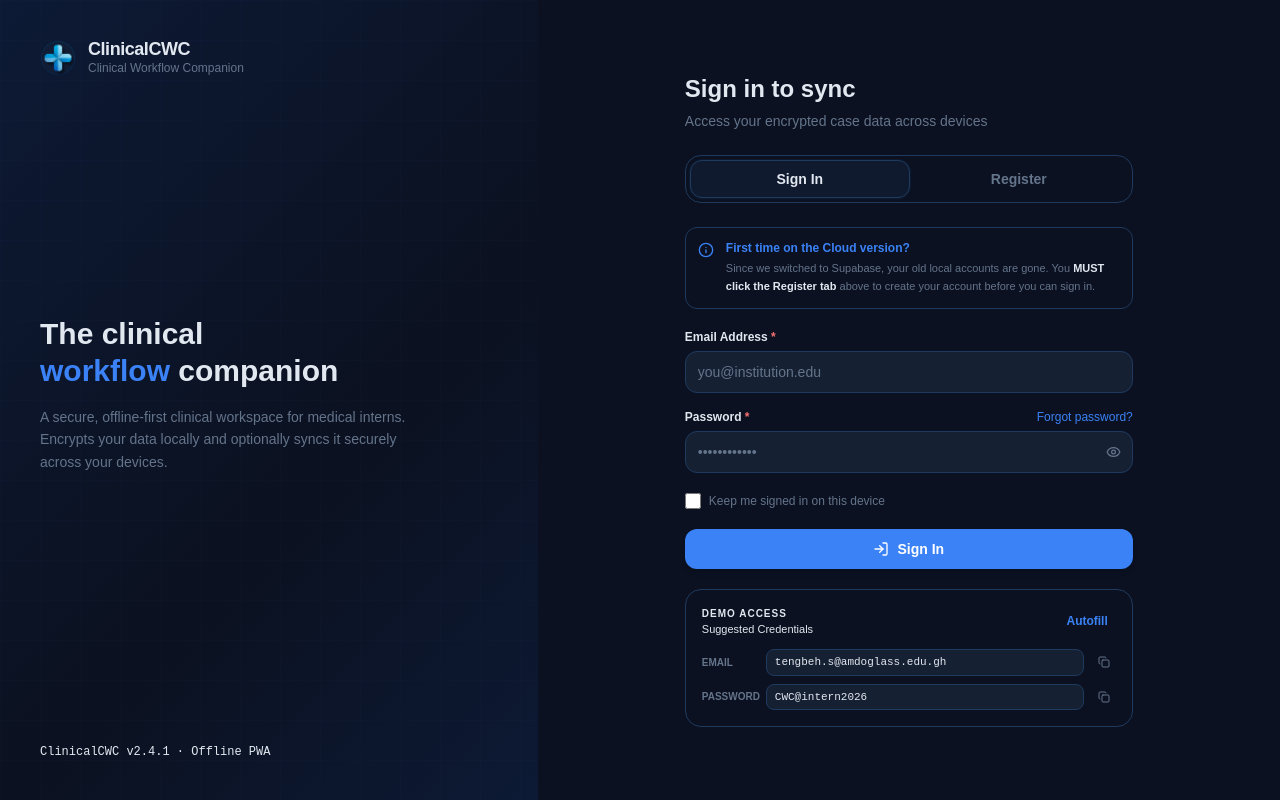
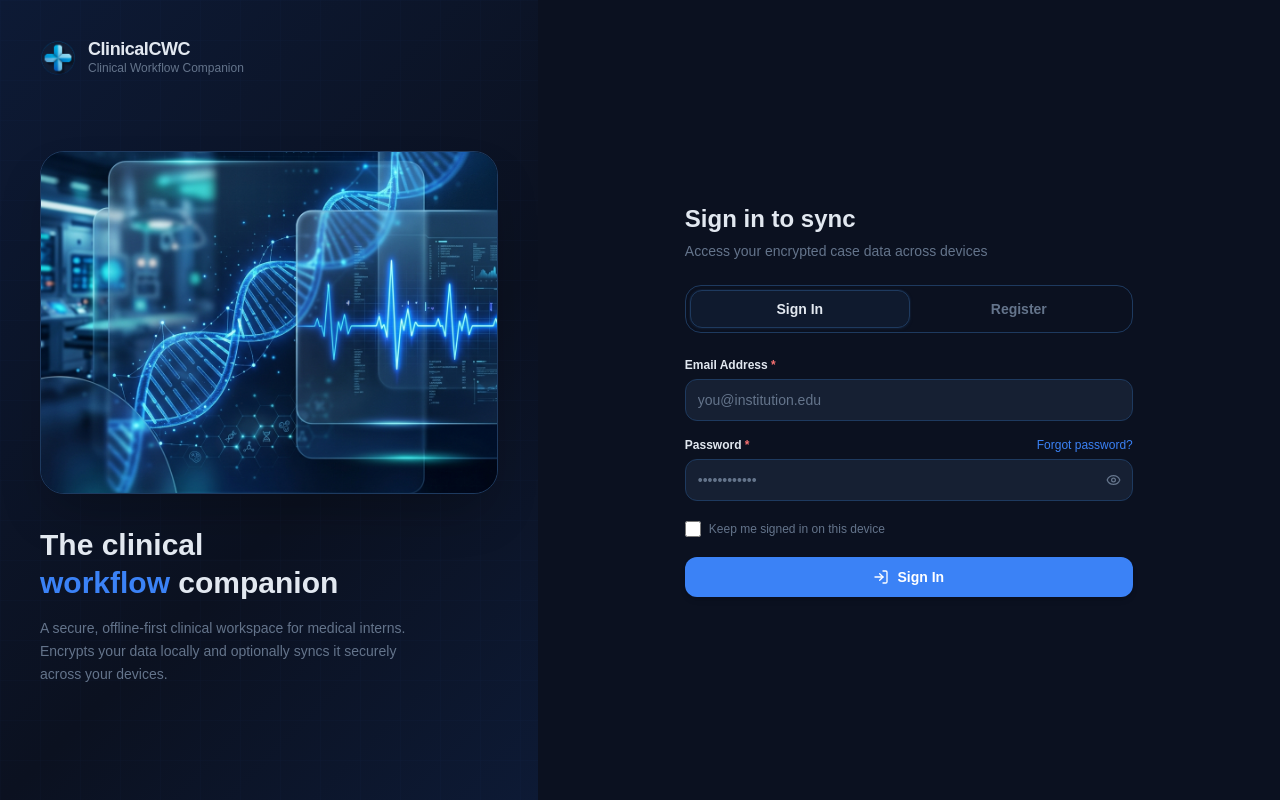
Before and after one commit to EpatusDataNinja/clinicalcwc, a Next.js app in the folder apps/web/: page /login in a window 1280 px wide. Built offline with nearby package versions, Linux system fonts and the light colour scheme.

Commit message:
feat: optimize performance and enhance login UI

```diff
--- a/apps/web/src/app/(dashboard)/layout.tsx
+++ b/apps/web/src/app/(dashboard)/layout.tsx
@@ -6,6 +6,7 @@ import { useCaseStore } from '@/lib/store';
 import { useRouter, usePathname } from 'next/navigation';
 import { Menu } from 'lucide-react';
 import AppLogo from '@/components/ui/AppLogo';
+import AppInitializer from '@/components/AppInitializer';
 
 export default function DashboardLayout({
   children,
@@ -14,6 +15,7 @@ export default function DashboardLayout({
 }) {
   const router = useRouter();
   const pathname = usePathname();
+  // Fix 9: Use selector instead of subscribing to entire store
   const authToken = useCaseStore((state) => state.authToken);
   const [isMobileMenuOpen, setIsMobileMenuOpen] = useState(false);
 
@@ -40,6 +42,9 @@ export default function DashboardLayout({
 
   return (
     <div className="flex h-screen overflow-hidden bg-background">
+      {/* Fix 2: AppInitializer moved here from root layout */}
+      <AppInitializer />
+
       {/* Desktop Sidebar */}
       <div className="hidden lg:flex shrink-0 h-full border-r border-border">
         <Sidebar />
--- a/apps/web/src/app/(dashboard)/settings/page.tsx
+++ b/apps/web/src/app/(dashboard)/settings/page.tsx
@@ -28,8 +28,16 @@ import {
 } from 'lucide-react';
 
 export default function SettingsPage() {
-  const store = useCaseStore();
-  const { encryptionPasscode, setEncryptionPasscode, authToken, setSyncStatus, syncStatus, setPendingSyncCount, pendingSyncCount, setLastSyncAt, lastSyncAt } = store;
+  // Fix 9: Use individual selectors instead of subscribing to entire store
+  const encryptionPasscode = useCaseStore((s) => s.encryptionPasscode);
+  const setEncryptionPasscode = useCaseStore((s) => s.setEncryptionPasscode);
+  const authToken = useCaseStore((s) => s.authToken);
+  const setSyncStatus = useCaseStore((s) => s.setSyncStatus);
+  const syncStatus = useCaseStore((s) => s.syncStatus);
+  const setPendingSyncCount = useCaseStore((s) => s.setPendingSyncCount);
+  const pendingSyncCount = useCaseStore((s) => s.pendingSyncCount);
+  const setLastSyncAt = useCaseStore((s) => s.setLastSyncAt);
+  const lastSyncAt = useCaseStore((s) => s.lastSyncAt);
 
   const [localPasscode, setLocalPasscode] = useState('');
   const [confirmLocalPasscode, setConfirmLocalPasscode] = useState('');
--- a/apps/web/src/app/layout.tsx
+++ b/apps/web/src/app/layout.tsx
@@ -2,7 +2,6 @@ import React from 'react';
 import type { Metadata, Viewport } from 'next';
 import '@/styles/tailwind.css';
 import { Toaster } from 'sonner';
-import AppInitializer from '@/components/AppInitializer';
 
 export const viewport: Viewport = {
   width: 'device-width',
@@ -32,7 +31,7 @@ export default function RootLayout({
         <link rel="apple-touch-icon" href="/assets/images/app_logo.png" />
         </head>
       <body>
-        <AppInitializer />
+        {/* AppInitializer removed from root — now in dashboard layout only */}
         {children}
         <Toaster
           position="bottom-right"
@@ -48,10 +47,20 @@ export default function RootLayout({
         <script
           dangerouslySetInnerHTML={{
             __html: `
+              // Fix 6: Only register service worker in production
+              // In dev, unregister any stale service workers to prevent caching issues
               if ('serviceWorker' in navigator) {
-                window.addEventListener('load', function() {
-                  navigator.serviceWorker.register('/sw.js').catch(function() {});
-                });
+                if (location.hostname === 'localhost' || location.hostname === '127.0.0.1') {
+                  // Development: unregister any stale SW
+                  navigator.serviceWorker.getRegistrations().then(function(registrations) {
+                    registrations.forEach(function(reg) { reg.unregister(); });
+                  });
+                } else {
+                  // Production: register SW
+                  window.addEventListener('load', function() {
+                    navigator.serviceWorker.register('/sw.js').catch(function() {});
+                  });
+                }
               }
             `,
           }}
--- a/apps/web/src/app/login/components/AuthContent.tsx
+++ b/apps/web/src/app/login/components/AuthContent.tsx
@@ -46,8 +46,20 @@ export default function AuthContent() {
             </div>
           </div>
 
-            <div className="flex-1 flex flex-col justify-center">
-              <div className="mb-8 max-w-sm">
+            <div className="flex-1 flex flex-col justify-center relative">
+              {/* Hero Image / Banner - Can be configured via Admin Dashboard */}
+              <div className="relative w-full aspect-video md:aspect-[4/3] rounded-2xl overflow-hidden mb-8 border border-border shadow-2xl group">
+                <div className="absolute inset-0 bg-primary/20 mix-blend-overlay z-10 transition-opacity duration-500 group-hover:opacity-0" />
+                <AppImage
+                  src="/assets/images/login_hero.png"
+                  alt="Clinical Workflow Companion"
+                  fill
+                  className="object-cover transform transition-transform duration-700 group-hover:scale-105"
+                  unoptimized={true}
+                />
+              </div>
+
+              <div className="max-w-sm relative z-20">
                 <h2 className="text-3xl font-bold text-foreground leading-tight">
                   The clinical <br />
                   <span className="text-primary">workflow</span> companion
@@ -59,9 +71,7 @@ export default function AuthContent() {
             </div>
 
           {/* Footer */}
-          <div className="text-xs text-muted-foreground/50 font-mono">
-            ClinicalCWC v2.4.1 · Offline PWA
-          </div>
+          {/* Footer removed per user request */}
         </div>
       </div>
       {/* Right Panel — Form */}
--- a/apps/web/src/app/login/components/LoginForm.tsx
+++ b/apps/web/src/app/login/components/LoginForm.tsx
@@ -3,9 +3,10 @@
 import React, { useState } from 'react';
 import { useForm } from 'react-hook-form';
 import { toast } from 'sonner';
-import { Eye, EyeOff, Loader2, AlertCircle, LogIn, Copy, Check, Info } from 'lucide-react';
+import { Eye, EyeOff, Loader2, AlertCircle, LogIn } from 'lucide-react';
 import { login } from '@/lib/authService';
 import { pullRemoteSnapshot, runSync } from '@/lib/syncService';
+import { useRouter } from 'next/navigation';
 
 interface LoginFormData {
   email: string;
@@ -13,51 +14,46 @@ interface LoginFormData {
   rememberMe: boolean;
 }
 
-const DEMO_CREDENTIALS = {
-  email: 'tengbeh.s@amdoglass.edu.gh',
-  password: 'CWC@intern2026',
-};
-
 export default function LoginForm() {
   const [showPassword, setShowPassword] = useState(false);
   const [isSubmitting, setIsSubmitting] = useState(false);
-  const [copiedField, setCopiedField] = useState<string | null>(null);
+  const router = useRouter();
 
   const {
     register,
     handleSubmit,
     setError,
-    setValue,
     formState: { errors },
   } = useForm<LoginFormData>({
     defaultValues: { rememberMe: false },
   });
 
-  const copyToClipboard = async (text: string, field: string) => {
-    await navigator.clipboard.writeText(text);
-    setCopiedField(field);
-    setTimeout(() => setCopiedField(null), 2000);
-  };
-
-  const autofillDemo = () => {
-    setValue('email', DEMO_CREDENTIALS.email);
-    setValue('password', DEMO_CREDENTIALS.password);
-    toast.info('Credentials filled!', {
-      description: 'If this is your first visit, click the Register tab above to create this account.',
-    });
-  };
-
   const onSubmit = async (data: LoginFormData) => {
     setIsSubmitting(true);
     try {
       const result = await login(data.email, data.password);
-      await runSync(result.token);
-      await pullRemoteSnapshot(result.token);
-      setIsSubmitting(false);
+
+      // Fix 4: Use router.replace for instant client-side navigation
+      // Fix 5: Navigate immediately — sync in background
       toast.success('Signed in successfully', {
-        description: 'Encrypted cases synced from your workspace.',
+        description: 'Syncing your encrypted cases...',
       });
-      window.location.href = '/';
+      router.replace('/');
+
+      // Fix 5: Fire-and-forget sync — don't block the user
+      Promise.all([
+        runSync(result.token),
+        pullRemoteSnapshot(result.token),
+      ]).then(() => {
+        toast.success('Sync complete', {
+          description: 'All encrypted cases are up to date.',
+        });
+      }).catch((syncErr) => {
+        console.warn('Background sync failed:', syncErr);
+        toast.info('Sync pending', {
+          description: 'Your data will sync when the connection is stable.',
+        });
+      });
     } catch (error) {
       setIsSubmitting(false);
       const msg = error instanceof Error ? error.message : 'Invalid credentials';
@@ -74,17 +70,6 @@ export default function LoginForm() {
 
   return (
     <div className="space-y-5">
-      {/* First-time User Warning */}
-      <div className="p-3 rounded-lg bg-primary/10 border border-primary/20 flex gap-3 animate-pulse-subtle">
-        <Info size={16} className="text-primary shrink-0 mt-0.5" />
-        <div className="space-y-1">
-          <p className="text-xs font-bold text-primary">First time on the Cloud version?</p>
-          <p className="text-[11px] text-muted-foreground leading-relaxed">
-            Since we switched to Supabase, your old local accounts are gone. You <span className="font-bold text-foreground">MUST click the Register tab</span> above to create your account before you can sign in.
-          </p>
-        </div>
-      </div>
-
       <form onSubmit={handleSubmit(onSubmit)} className="space-y-4">
         {/* Email */}
         <div>
@@ -184,45 +169,6 @@ export default function LoginForm() {
           )}
         </button>
       </form>
-
-      {/* Demo Credentials */}
-      <div className="rounded-xl border border-border bg-muted/30 p-4 mt-6">
-        <div className="flex items-center justify-between mb-3">
-          <div className="flex flex-col">
-            <p className="text-[10px] font-bold uppercase tracking-widest text-muted-foreground/60">Demo Access</p>
-            <p className="text-[11px] font-medium text-foreground">Suggested Credentials</p>
-          </div>
-          <button
-            onClick={autofillDemo}
-            className="text-xs text-primary font-bold hover:underline px-2 py-1 rounded bg-primary/5 hover:bg-primary/10 transition-all"
-          >
-            Autofill
-          </button>
-        </div>
-        <div className="space-y-2">
-          {[
-            { field: 'email', label: 'Email', value: DEMO_CREDENTIALS.email },
-            { field: 'password', label: 'Password', value: DEMO_CREDENTIALS.password },
-          ].map((c) => (
-            <div key={`cred-${c.field}`} className="flex items-center gap-2">
-              <span className="text-[10px] font-bold text-muted-foreground w-14 shrink-0 uppercase">{c.label}</span>
-              <code className="flex-1 text-[11px] font-mono text-foreground bg-input border border-border px-2 py-1 rounded truncate">
-                {c.value}
-              </code>
-              <button
-                onClick={() => copyToClipboard(c.value, c.field)}
-                className="p-1.5 rounded hover:bg-muted text-muted-foreground hover:text-foreground transition-all"
-              >
-                {copiedField === c.field ? (
-                  <Check size={12} className="text-emerald-400" />
-                ) : (
-                  <Copy size={12} />
-                )}
-              </button>
-            </div>
-          ))}
-        </div>
-      </div>
     </div>
   );
 }
--- a/apps/web/src/app/login/components/RegisterForm.tsx
+++ b/apps/web/src/app/login/components/RegisterForm.tsx
@@ -7,6 +7,7 @@ import { Eye, EyeOff, Loader2, AlertCircle, UserPlus } from 'lucide-react';
 import Link from 'next/link';
 import { registerAccount } from '@/lib/authService';
 import { runSync } from '@/lib/syncService';
+import { useRouter } from 'next/navigation';
 
 interface RegisterFormData {
   fullName: string;
@@ -22,6 +23,8 @@ export default function RegisterForm() {
   const [showPassword, setShowPassword] = useState(false);
   const [showConfirm, setShowConfirm] = useState(false);
   const [isSubmitting, setIsSubmitting] = useState(false);
+  // Fix 4: Use Next.js router for client-side navigation
+  const router = useRouter();
 
   const {
     register,
@@ -40,12 +43,17 @@ export default function RegisterForm() {
         password: data.password,
         name: data.fullName,
       });
-      await runSync(result.token);
-      setIsSubmitting(false);
+
+      // Fix 4: Use router.replace for instant client-side navigation
       toast.success('Account created!', {
         description: `Welcome, ${data.fullName}. Your workspace is ready.`,
       });
-      window.location.href = '/';
+      router.replace('/');
+
+      // Fix 5: Fire-and-forget sync — don't block the user
+      runSync(result.token).catch((syncErr) => {
+        console.warn('Background sync failed:', syncErr);
+      });
     } catch (error) {
       setIsSubmitting(false);
       toast.error(error instanceof Error ? error.message : 'Registration failed');
--- a/apps/web/src/components/ui/AppImage.tsx
+++ b/apps/web/src/components/ui/AppImage.tsx
@@ -1,7 +1,42 @@
 'use client';
 
-import React, { useState, useCallback, useMemo, memo } from 'react';
+import React, { useState, useCallback, useMemo, memo, Component, type ErrorInfo, type ReactNode } from 'react';
 import Image from 'next/image';
+
+// Fix 3: ErrorBoundary to prevent image errors from crashing the entire page
+class ImageErrorBoundary extends Component<
+  { children: ReactNode; fallbackSrc: string; width?: number; height?: number; alt: string },
+  { hasError: boolean }
+> {
+  constructor(props: { children: ReactNode; fallbackSrc: string; width?: number; height?: number; alt: string }) {
+    super(props);
+    this.state = { hasError: false };
+  }
+
+  static getDerivedStateFromError(): { hasError: boolean } {
+    return { hasError: true };
+  }
+
+  componentDidCatch(error: Error, errorInfo: ErrorInfo) {
+    console.warn('AppImage ErrorBoundary caught:', error.message);
+  }
+
+  render() {
+    if (this.state.hasError) {
+      // Render a simple fallback <img> tag — no next/image optimization to avoid further crashes
+      return (
+        <img
+          src={this.props.fallbackSrc}
+          alt={this.props.alt}
+          width={this.props.width || 40}
+          height={this.props.height || 40}
+          style={{ objectFit: 'cover' }}
+        />
+      );
+    }
+    return this.props.children;
+  }
+}
 
 interface AppImageProps {
     src: string;
@@ -37,20 +72,27 @@ const AppImage = memo(function AppImage({
     onClick,
     fallbackSrc = '/assets/images/no_image.png',
     loading = 'lazy',
-    unoptimized = false,
+    unoptimized: unoptimizedProp,
     ...props
 }: AppImageProps) {
     const [imageSrc, setImageSrc] = useState(src);
     const [isLoading, setIsLoading] = useState(true);
     const [hasError, setHasError] = useState(false);
 
+    // Fix 3: Determine if unoptimized should be forced
+    // External URLs and local assets should skip the optimization pipeline to prevent crashes
     const isExternalUrl = useMemo(() => typeof imageSrc === 'string' && imageSrc.startsWith('http'), [imageSrc]);
-    const resolvedUnoptimized = unoptimized || isExternalUrl;
+    const isLocalAsset = useMemo(() => typeof imageSrc === 'string' && imageSrc.startsWith('/'), [imageSrc]);
+    const resolvedUnoptimized = unoptimizedProp !== undefined ? unoptimizedProp : (isExternalUrl || isLocalAsset);
 
     const handleError = useCallback(() => {
+        try {
             if (!hasError && imageSrc !== fallbackSrc) {
                 setImageSrc(fallbackSrc);
                 setHasError(true);
+            }
+        } catch {
+            // Prevent cascade failures
         }
         setIsLoading(false);
     }, [hasError, imageSrc, fallbackSrc]);
@@ -93,8 +135,10 @@ const AppImage = memo(function AppImage({
         return baseProps;
     }, [imageSrc, alt, imageClassName, quality, placeholder, blurDataURL, resolvedUnoptimized, priority, loading, handleError, handleLoad, onClick]);
 
+    // Fix 3: Wrap in ErrorBoundary to prevent image errors from crashing the page
     if (fill) {
         return (
+            <ImageErrorBoundary fallbackSrc={fallbackSrc} alt={alt} width={width} height={height}>
                 <div className="relative" style={{ width: '100%', height: '100%' }}>
                     <Image
                         {...imageProps}
@@ -104,10 +148,12 @@ const AppImage = memo(function AppImage({
                         {...props}
                     />
                 </div>
+            </ImageErrorBoundary>
         );
     }
 
     return (
+        <ImageErrorBoundary fallbackSrc={fallbackSrc} alt={alt} width={width} height={height}>
             <Image
                 {...imageProps}
                 width={width || 400}
@@ -115,6 +161,7 @@ const AppImage = memo(function AppImage({
                 sizes={sizes}
                 {...props}
             />
+        </ImageErrorBoundary>
     );
 });
 
--- a/apps/web/src/components/ui/AppLogo.tsx
+++ b/apps/web/src/components/ui/AppLogo.tsx
@@ -38,7 +38,8 @@ const AppLogo = memo(function AppLogo({
           height={size}
           className="flex-shrink-0"
           priority={true}
-          unoptimized={src.endsWith('.svg')}
+          unoptimized={true}
+          sizes={`${size}px`}
         />
       ) : (
         <AppIcon name={iconName} size={size} className="flex-shrink-0" />
--- a/apps/web/src/lib/hooks.ts
+++ b/apps/web/src/lib/hooks.ts
@@ -2,24 +2,31 @@
  * React hook wrappers for Zustand store
  */
 
-import { useEffect, useState } from 'react';
+import { useEffect, useState, useRef } from 'react';
 import { useCaseStore } from '@/lib/store';
 import { restoreDataFromDB } from '@/lib/clinicalDataService';
-import { mockCases, mockDrugs, mockTasks } from '@/lib/mockData';
+import { mockDrugs } from '@/lib/mockData';
 import { drugsDB } from '@/lib/localDB';
 import { db, initializeDatabase } from '@/lib/localDB';
 
 /**
  * Initialize the app: load cases/tasks/drugs from store/DB
+ * Uses getState() to avoid subscribing to the entire store,
+ * preventing infinite re-render loops when store is mutated during init.
  */
 export function useAppInitialization() {
   const [isLoading, setIsLoading] = useState(true);
   const [error, setError] = useState<Error | null>(null);
-  const store = useCaseStore();
+  const initializedRef = useRef(false);
 
   useEffect(() => {
+    if (initializedRef.current) return;
+    initializedRef.current = true;
+
     async function init() {
       try {
+        const store = useCaseStore.getState();
+
         // Initialize Dexie database
         await db.open();
 
@@ -36,8 +43,6 @@ export function useAppInitialization() {
           await restoreDataFromDB();
         }
 
-
-
         setIsLoading(false);
       } catch (err) {
         setError(err instanceof Error ? err : new Error('Initialization failed'));
@@ -46,7 +51,7 @@ export function useAppInitialization() {
     }
 
     init();
-  }, [store]);
+  }, []);
 
   return { isLoading, error };
 }
@@ -55,24 +60,21 @@ export function useAppInitialization() {
  * Hook to get cases from store
  */
 export function useCases() {
-  const cases = useCaseStore((state) => state.cases);
-  return cases;
+  return useCaseStore((state) => state.cases);
 }
 
 /**
  * Hook to get tasks from store
  */
 export function useTasks() {
-  const tasks = useCaseStore((state) => state.tasks);
-  return tasks;
+  return useCaseStore((state) => state.tasks);
 }
 
 /**
  * Hook to get drugs from store
  */
 export function useDrugs() {
-  const drugs = useCaseStore((state) => state.drugs);
-  return drugs;
+  return useCaseStore((state) => state.drugs);
 }
 
 /**
```
Also changed, not shown: apps/web/src/app/(dashboard)/page.tsx (+79 -4 lines), apps/web/public/assets/images/login_hero.png (added). Lines whose indentation alone changed are shown as unchanged.
